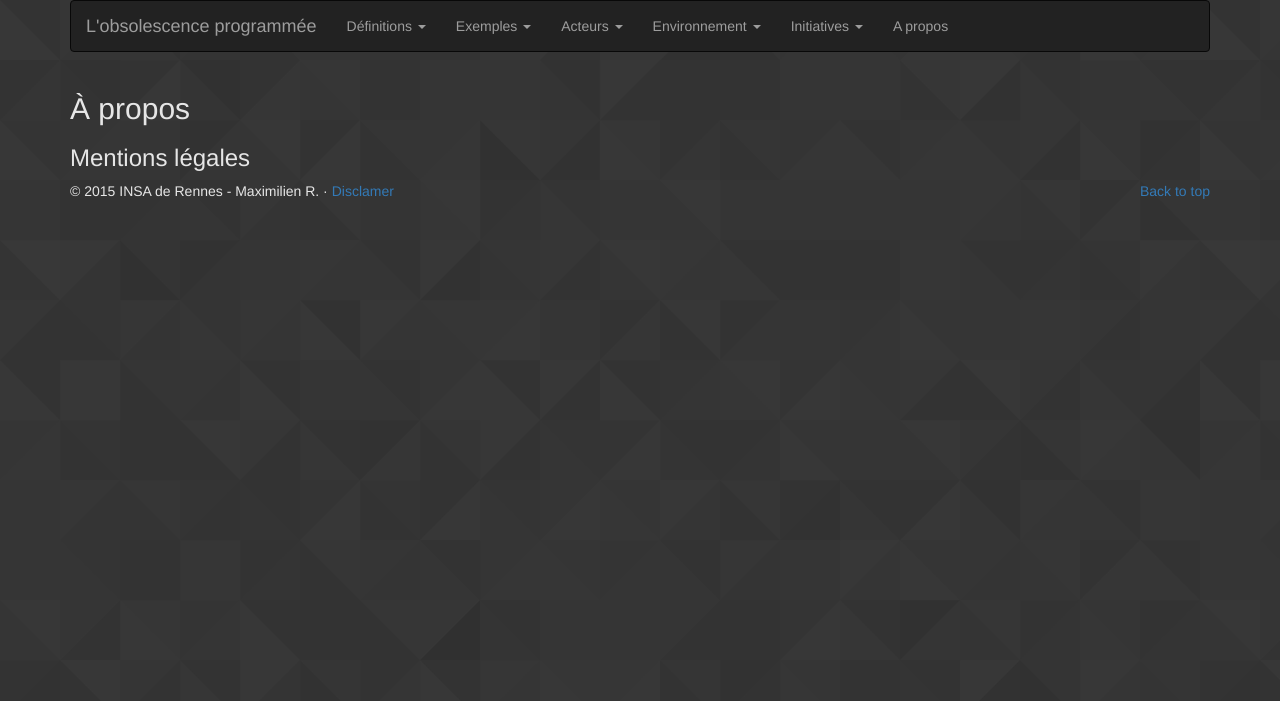
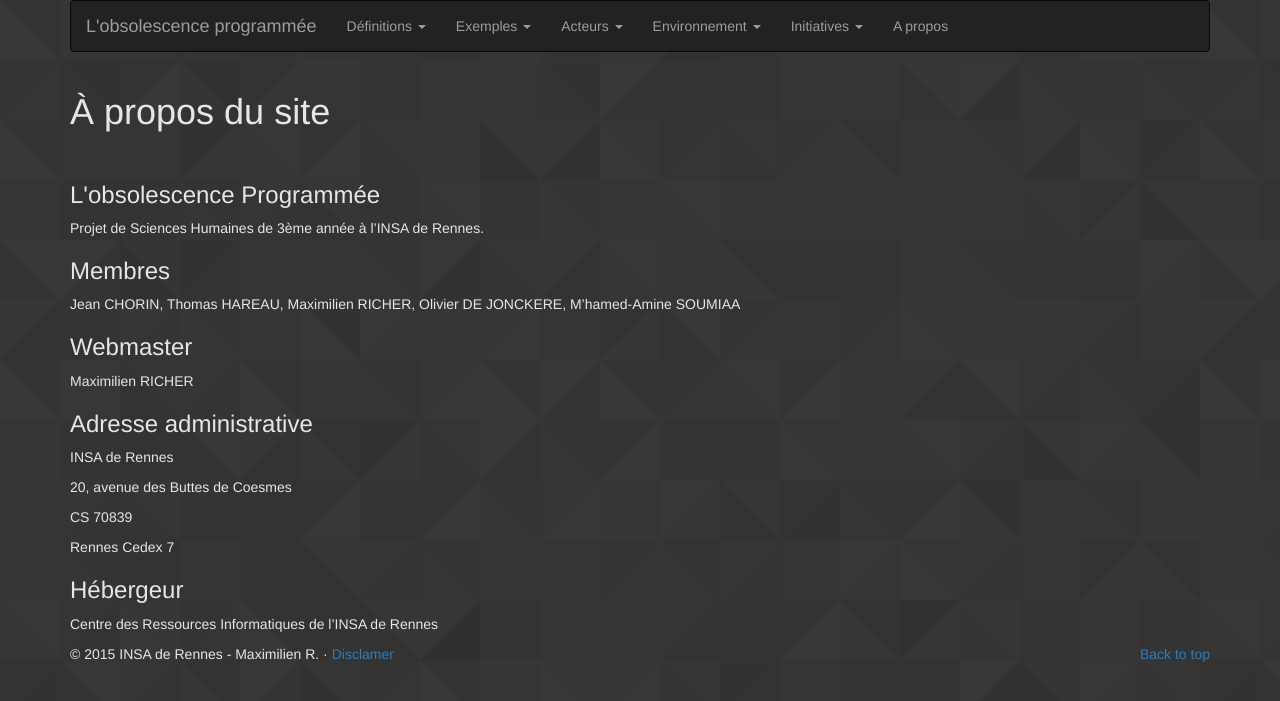
Before and after one commit to Entilore/Mono, a PHP site: page /a-propos.php in a window 1280 px wide. Shown: the top 701 px of the page. Run offline with PHP 8.4, Linux system fonts and the light colour scheme; some libraries are stand-ins or nearby versions.

Commit message:
modif page :-à propos-

```diff
--- a/Website/a-propos.php
+++ b/Website/a-propos.php
@@ -3,13 +3,25 @@
     <!-- Wrap the rest of the page in another container to center all the content. -->
 
     <div class="container">
-    <h2>À propos</h2>
-    <p>
 
-    </p>
-    <h3>Mentions légales</h3>
-    <p>
-    </p>
+	<h1>À propos du site</h1><br>
+	<h3>L'obsolescence Programmée </h3>
+	<p>Projet de Sciences Humaines de 3ème année à l’INSA de Rennes. </p>
+
+	<h3>Membres </h3>
+	<p>Jean CHORIN, Thomas HAREAU, Maximilien RICHER, Olivier DE JONCKERE, M’hamed-Amine SOUMIAA  </p>
+
+ 	<h3>Webmaster </h3>
+	<p>Maximilien RICHER  </p>
+
+	<h3>Adresse administrative</h3>
+	<p>INSA de Rennes </p>
+	<p>20, avenue des Buttes de Coesmes </p>
+	<p>CS 70839 </p>
+	<p>Rennes Cedex 7  </p>
+
+	<h3>Hébergeur </h3>
+	<p>Centre des Ressources Informatiques de l’INSA de Rennes </p>
 
     </div><!-- /.container -->
 
```
